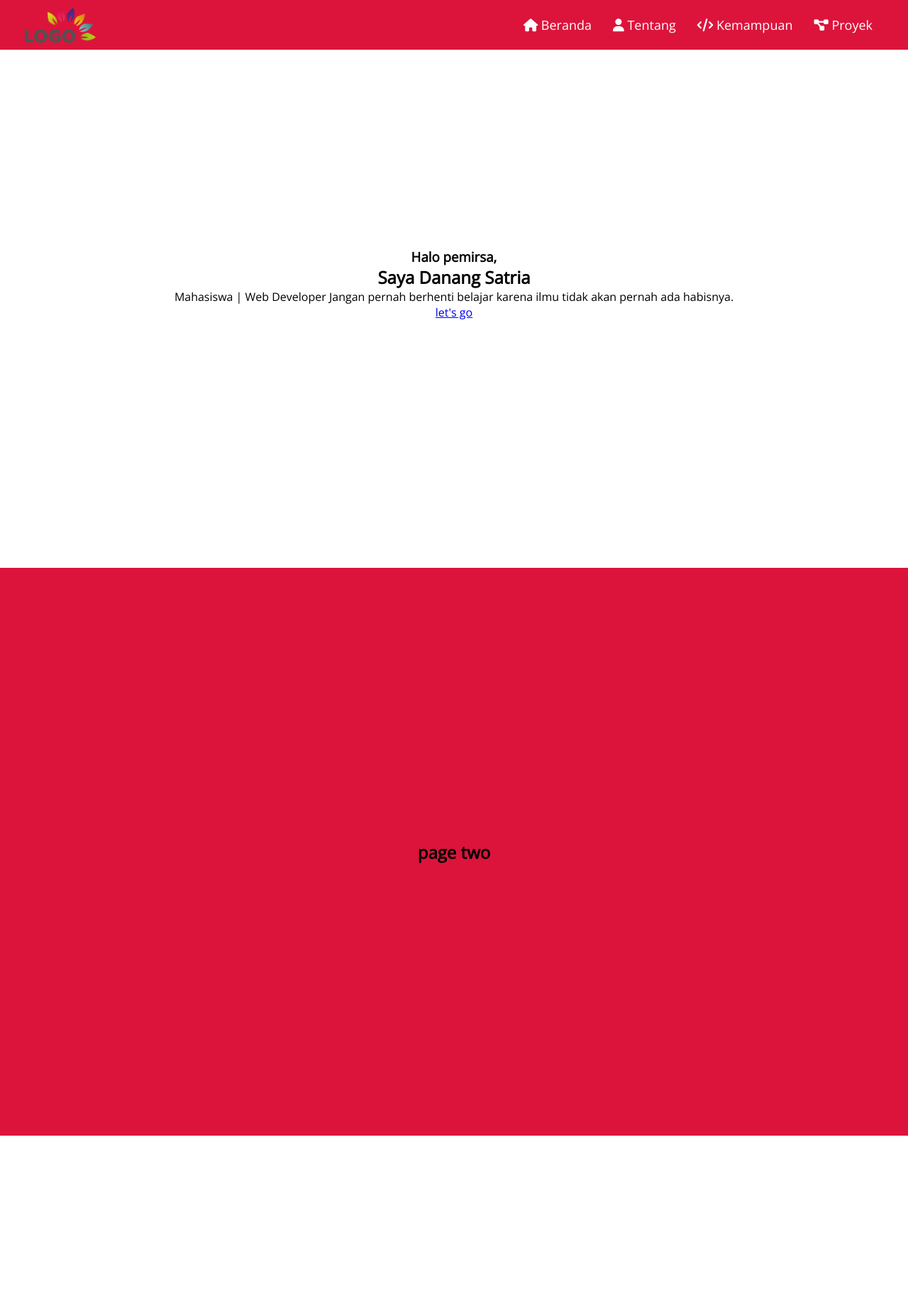
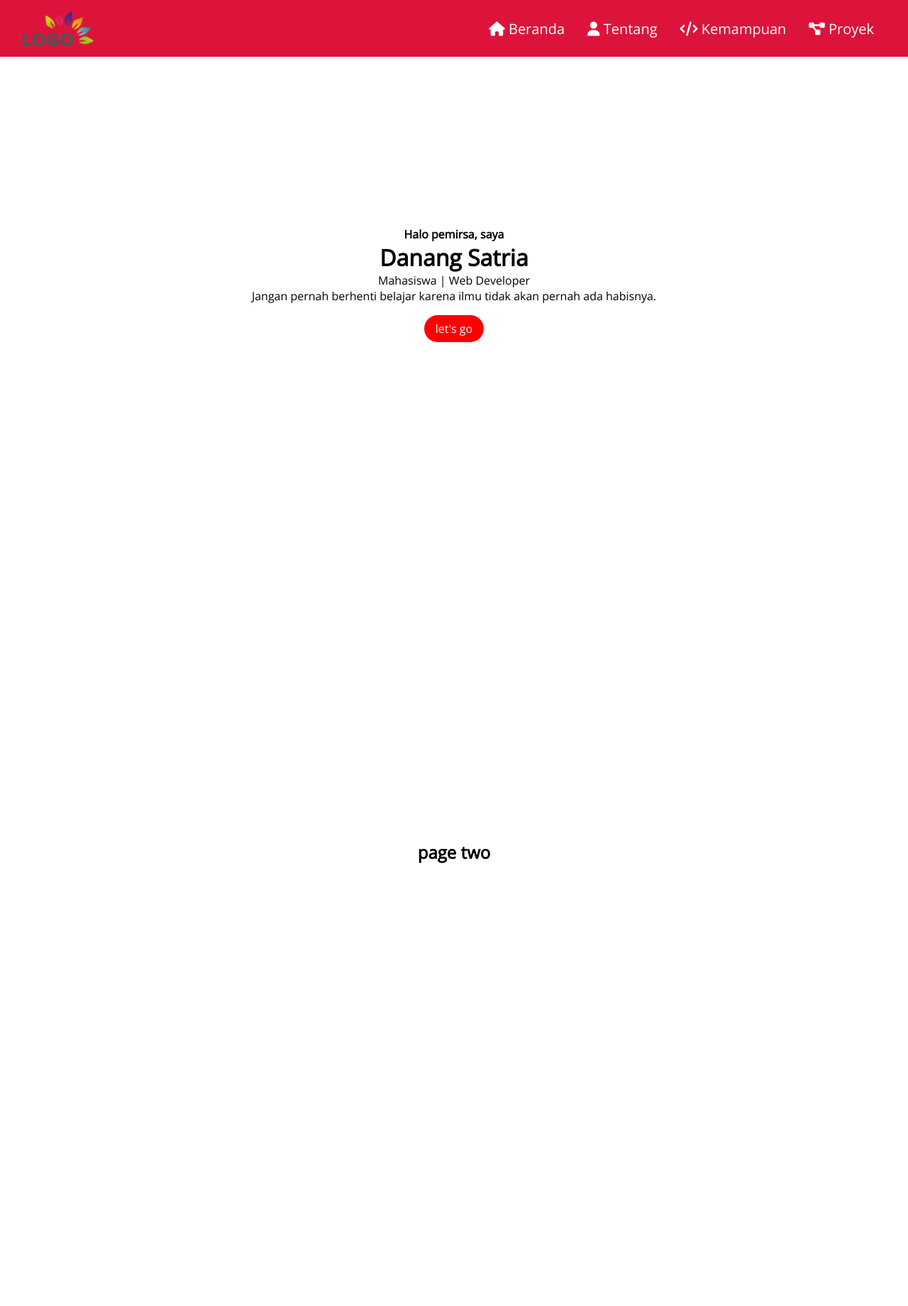
Before and after one commit to nangzzz/nangzzz.github.io, a PHP site: page / in a window 1280 px wide. Shown: the top 1840 px of the page at 71% size. Run offline with PHP 8.4, Linux system fonts and the light colour scheme; some libraries are stand-ins or nearby versions.

Commit message:
test commit

```diff
--- a/assets/css/style.css
+++ b/assets/css/style.css
@@ -17,7 +17,7 @@ body{
   position: fixed;
   background: crimson;
   width: 100%;
-  height: 70px;
+  height: 5rem;
   display: flex;
   align-items: center;
   justify-content: space-between;
@@ -27,7 +27,7 @@ body{
     display: flex;
     align-items: center;
     justify-content: left;
-    padding-left: 35px;
+    padding-left: 2rem;
   }
 
     .logo img{
@@ -35,7 +35,7 @@ body{
     }
 
     .header .navigation{
-      padding-right: 35px;
+      padding-right: 2rem;
     }
 
   .header .navigation ul{
@@ -49,9 +49,9 @@ body{
   .navigation ul .nav-icon{
     text-decoration: none;
     text-transform: capitalize;
-    margin: 0 15px;
+    margin: 0 1rem;
     color: #fff;
-    font-size: 18px;
+    font-size: 1.25rem;
   }
 
 .home,
@@ -65,6 +65,26 @@ body{
   height: 100vh;
 }
 
-.about{
-  background: crimson;
+.home h3{
+  font-size: 1rem;
 }
+
+.home h1{
+  font-size: 2rem;
+}
+
+.home p{
+  display: flex;
+  flex-direction: column;
+  align-items: center;
+  justify-content: center;
+}
+
+.home a{
+  background: red;
+  text-decoration: none;
+  color: #fff;
+  margin-top: 1rem;
+  padding: 0.5rem 1rem;
+  border-radius: 2rem;
+}
--- a/index.html
+++ b/index.html
@@ -26,8 +26,8 @@
     </nav>
 
     <section class="home" id="beranda">
-        <h3>Halo pemirsa,</h3>
-        <h1>Saya Danang Satria</h1>
+        <h3>Halo pemirsa, saya</h3>
+        <h1>Danang Satria</h1>
         <p>Mahasiswa | Web Developer
             <span>Jangan pernah berhenti belajar karena ilmu tidak akan pernah ada habisnya.</span>
         </p>
```
